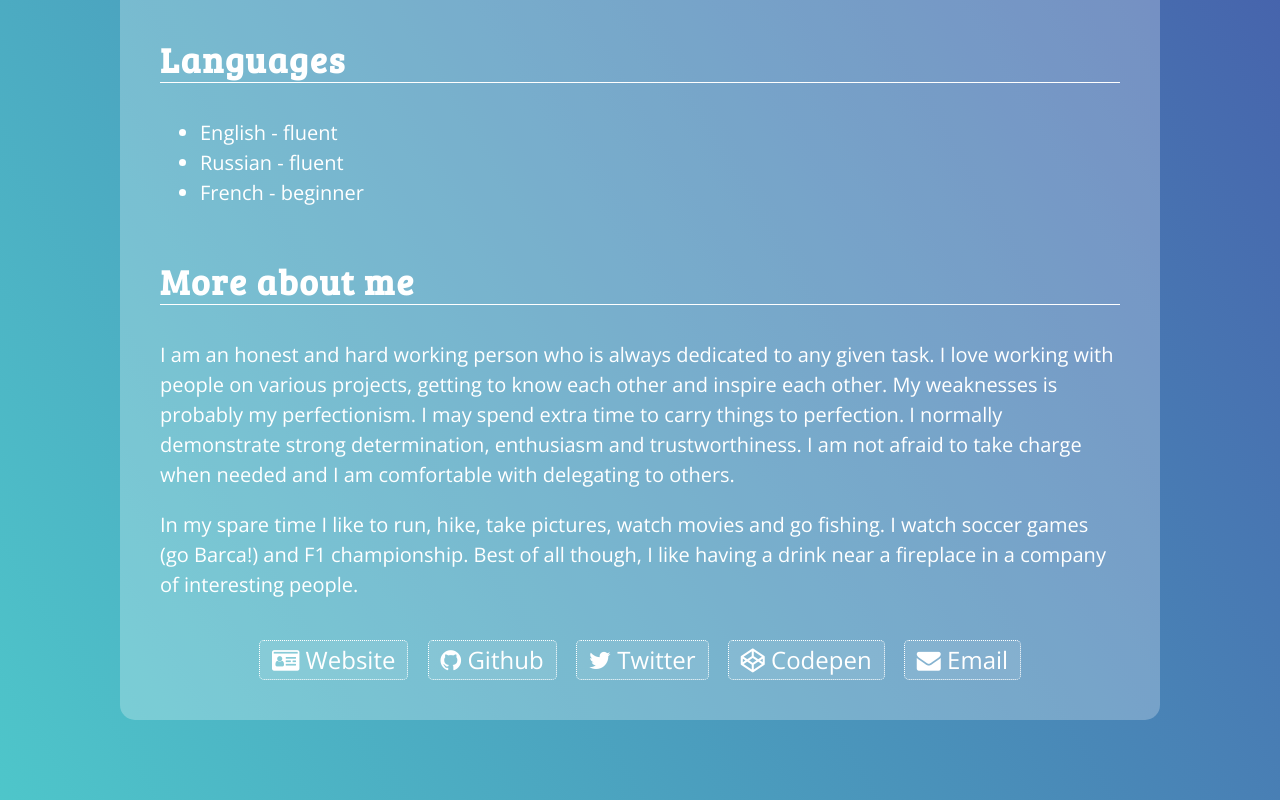
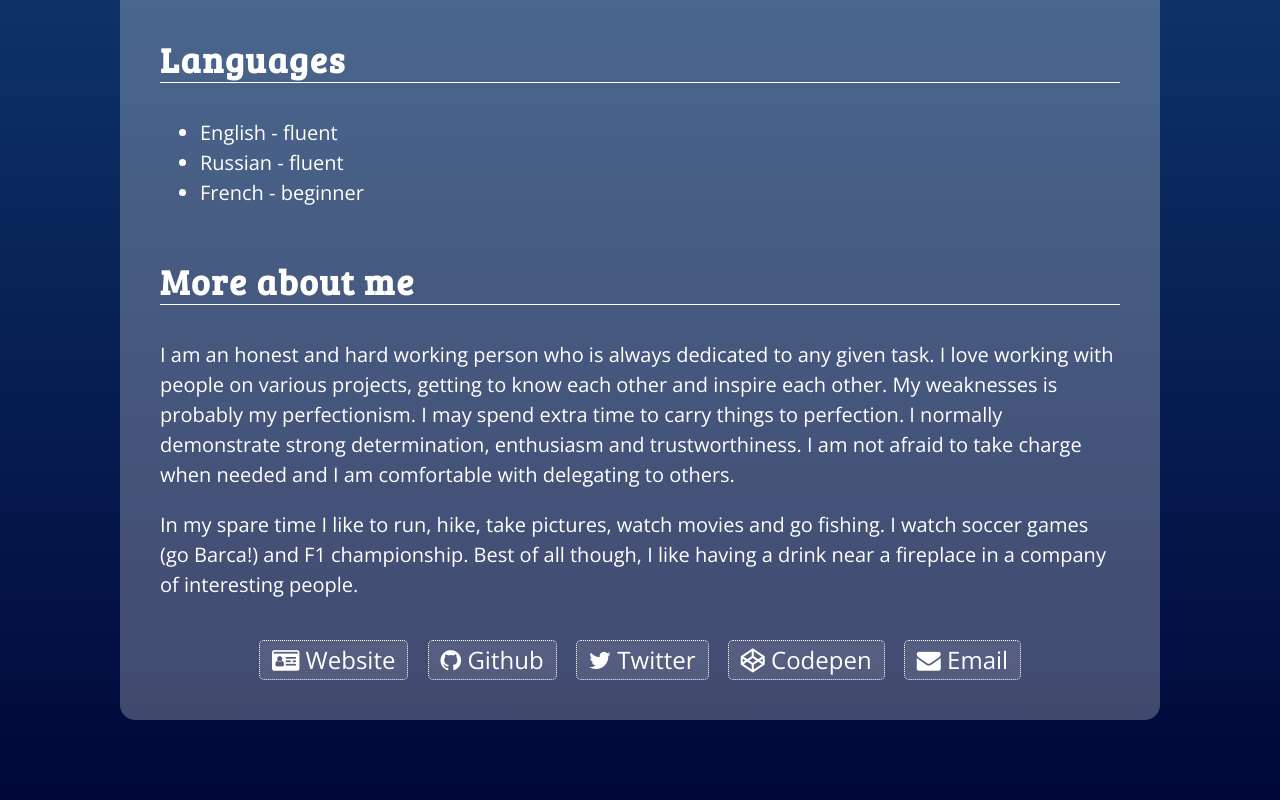
Before and after one commit to serhiicss/resume, a plain HTML site: page index.html in a window 1280 px wide. Shown: the part 1317-2117 px from the top of the page. Drawn offline with nearby package versions, Linux system fonts and the light colour scheme.

Commit message:
replaced bg gradient

```diff
--- a/css/layouts/main.css
+++ b/css/layouts/main.css
@@ -1,9 +1,9 @@
 .about-me {
   color: #fff;
-  background: -webkit-gradient(linear, left bottom, right top, from(#4ec6ca), to(#43389F));
-  background: -webkit-linear-gradient(bottom left, #4ec6ca 0%, #43389F 100%);
-  background: -o-linear-gradient(bottom left, #4ec6ca 0%, #43389F 100%);
-  background: linear-gradient(to top right, #4ec6ca 0%, #43389F 100%);
+  background: -webkit-gradient(linear, left top, left bottom, from(#207aaf), to(#01073a));
+  background: -webkit-linear-gradient(top, #207aaf, #01073a);
+  background: -o-linear-gradient(top, #207aaf, #01073a);
+  background: linear-gradient(to bottom, #207aaf, #01073a);
   -webkit-background-size: cover;
           background-size: cover; }
   .about-me h1, .about-me h2 {
--- a/css/styles.css
+++ b/css/styles.css
@@ -78,10 +78,10 @@ em, i {
 
 .about-me {
   color: #fff;
-  background: -webkit-gradient(linear, left bottom, right top, from(#4ec6ca), to(#43389F));
-  background: -webkit-linear-gradient(bottom left, #4ec6ca 0%, #43389F 100%);
-  background: -o-linear-gradient(bottom left, #4ec6ca 0%, #43389F 100%);
-  background: linear-gradient(to top right, #4ec6ca 0%, #43389F 100%);
+  background: -webkit-gradient(linear, left top, left bottom, from(#207aaf), to(#01073a));
+  background: -webkit-linear-gradient(top, #207aaf, #01073a);
+  background: -o-linear-gradient(top, #207aaf, #01073a);
+  background: linear-gradient(to bottom, #207aaf, #01073a);
   -webkit-background-size: cover;
           background-size: cover; }
   .about-me h1, .about-me h2 {
--- a/index.html
+++ b/index.html
@@ -70,11 +70,11 @@
 					</div><!-- content-about-me -->
 
 					<div class="content-contact">
-						<a href="http://www.serhii-css.com"><i class="fa fa-id-card" aria-hidden="true"></i> Website</a>
-						<a href="https://github.com/serhiicss"><i class="fa fa-github" aria-hidden="true"></i> Github</a>
-						<a href="https://twitter.com/Serhiicss"><i class="fa fa-twitter" aria-hidden="true"></i> Twitter</a>
-						<a href="https://codepen.io/Serhiicss"><i class="fa fa-codepen" aria-hidden="true"></i> Codepen</a>
-						<a href="mailto:serhii.css@gmail.com"><i class="fa fa-envelope" aria-hidden="true"></i> Email</a>
+						<a href="http://www.serhii-css.com"><i class="fa fa-id-card" aria-hidden="true"></i> <span>Website</span></a>
+						<a href="https://github.com/serhiicss"><i class="fa fa-github" aria-hidden="true"></i> <span>Github</span></a>
+						<a href="https://twitter.com/Serhiicss"><i class="fa fa-twitter" aria-hidden="true"></i> <span>Twitter</span></a>
+						<a href="https://codepen.io/Serhiicss"><i class="fa fa-codepen" aria-hidden="true"></i> <span>Codepen</span></a>
+						<a href="mailto:serhii.css@gmail.com"><i class="fa fa-envelope" aria-hidden="true"></i> <span>Email</span></a>
 					</div>
 
 				</div><!-- section-content -->
```
